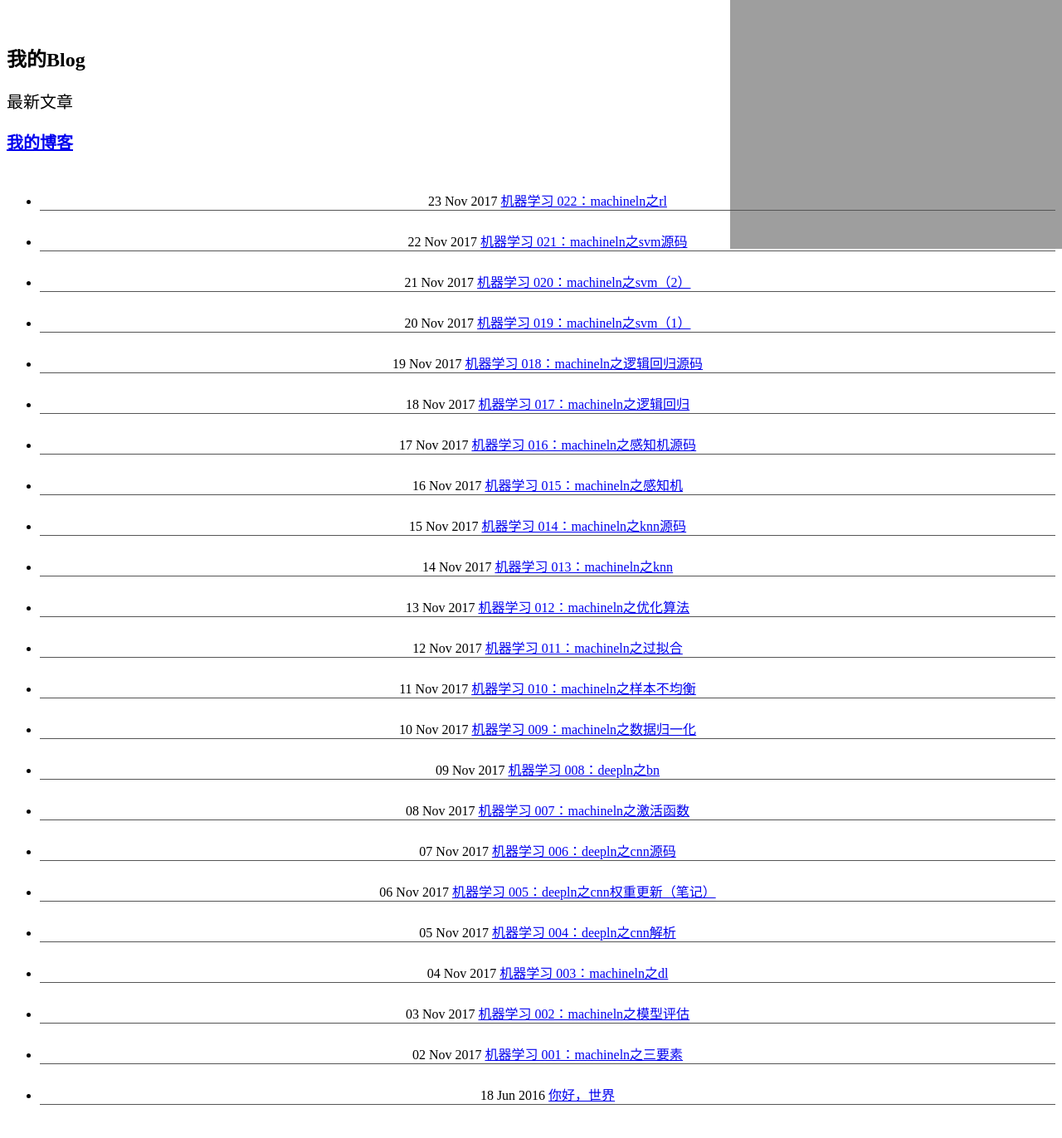
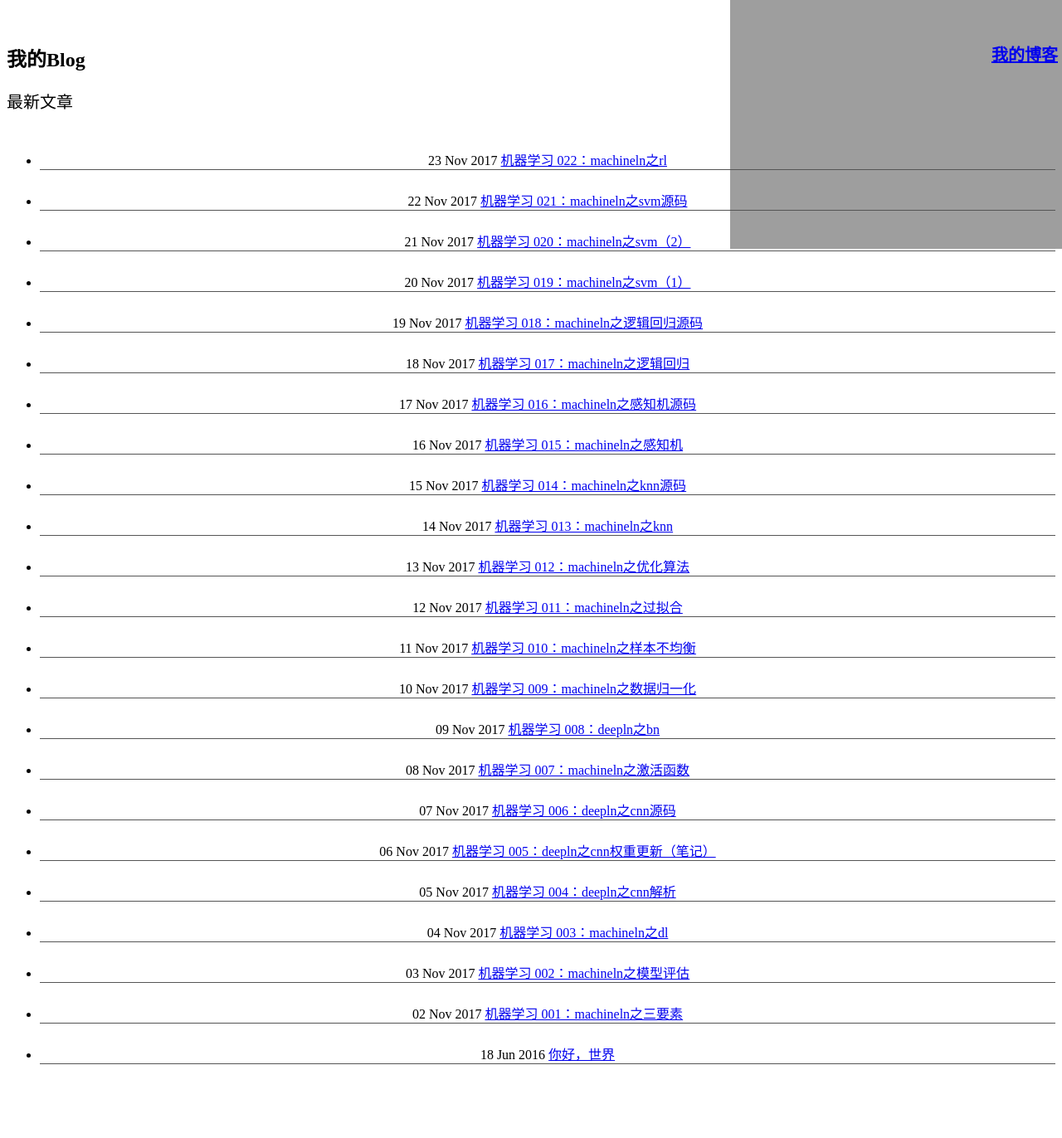
Before and after one commit to MachineLP/MachineLP.github.io, a Jekyll site: the page built from index.html, in a window 1280 px wide. Shown: the whole page at 83% size. Built offline with Jekyll 4.4.1, drawn with Linux system fonts in a browser that asks for light colours; after the commit the page ends 1323 px from its top, so only the background shows below that.

Commit message:
Update my_style.css

```diff
--- a/css/my_style.css
+++ b/css/my_style.css
@@ -29,6 +29,13 @@ p.main {text-align:justify;}
 p.serif{font-family:"Times New Roman",Times,serif;}
 p.sansserif{font-family:Arial,Helvetica,sans-serif;}
 
+p.pos_fixed
+{
+    position:fixed;
+    top:30px;
+    right:5px;
+}
+
 li {
     text-align: center;
     border-bottom: 1px solid #555;
```
